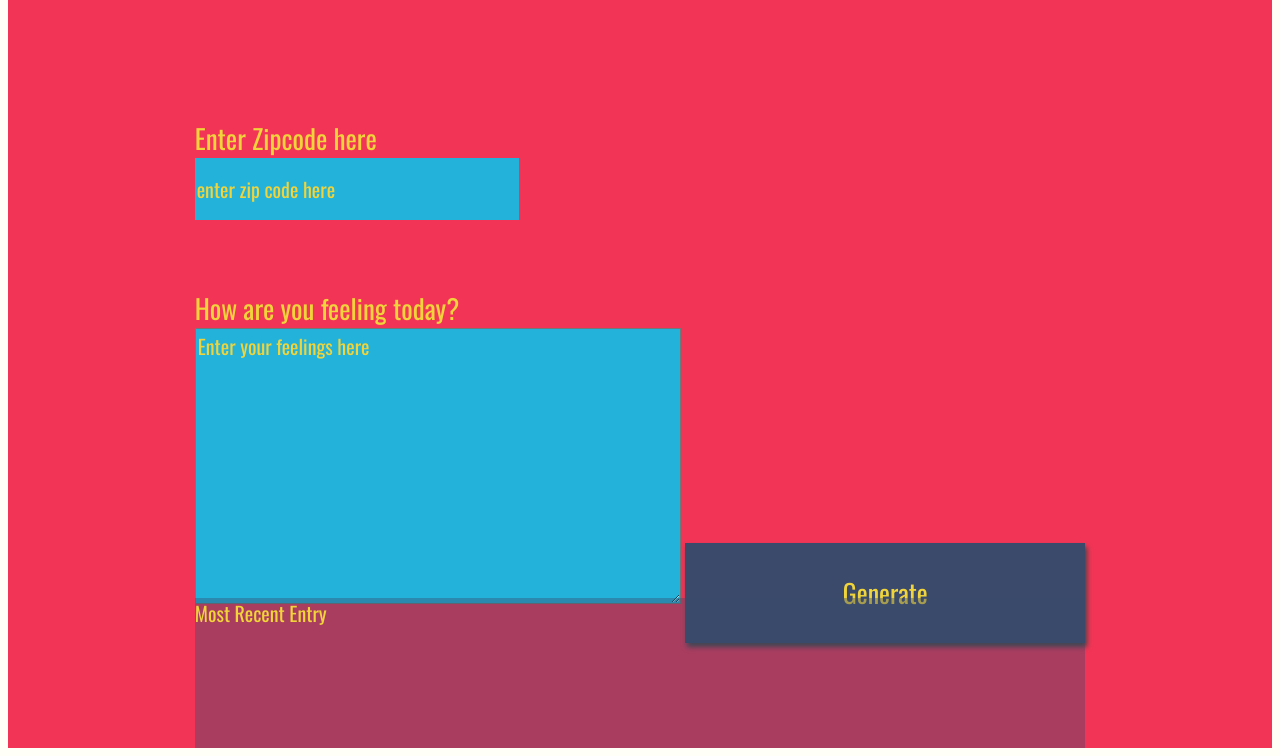
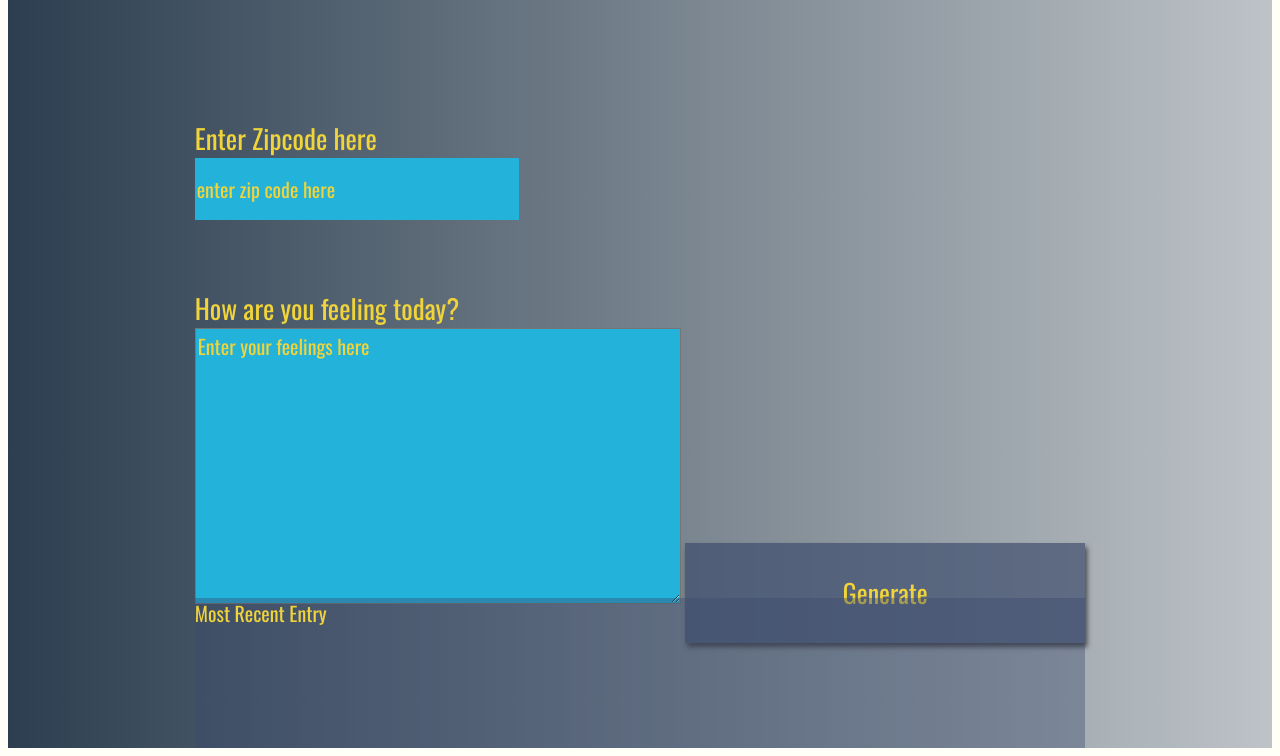
Before and after one commit to OzzieKuda/weather-journal-app, a website: page website/index.html in a window 1280 px wide. Shown: the part 60-816 px from the top of the page. Drawn offline with nearby package versions, Linux system fonts and the light colour scheme; a web font is replaced by a local one.

```diff
--- a/package.json
+++ b/package.json
@@ -18,6 +18,7 @@
   },
   "homepage": "https://github.com/OzzieKuda/weather-journal-app#readme",
   "dependencies": {
+    "body-parser": "^1.19.0",
     "express": "^4.17.1"
   }
 }
--- a/server.js
+++ b/server.js
@@ -2,7 +2,8 @@
 projectData = {};
 
 // Require Express to run server and routes
-const express = require('express');
+const express = require('express'),
+ bodyParser = require("body-parser");
 
 // Start up an instance of app
 const app = express();
--- a/website/style.css
+++ b/website/style.css
@@ -8,12 +8,19 @@
     grid-auto-rows: minmax(150px, auto);
     /* grid-template-columns:  */
     height:100vh;
-    background: #f23557;
+    /* background: #f23557; */
     color: #f0d43a;
     justify-content: center;
     grid-gap: 1em;
     font-size: 20px;
     font-family: 'Oswald', sans-serif;
+    background: #bdc3c7;
+    /* fallback for old browsers */
+    background: -webkit-linear-gradient(to right, #2c3e50, #bdc3c7);
+    /* Chrome 10-25, Safari 5.1-6 */
+    background: linear-gradient(to right, #2c3e50, #bdc3c7);
+    /* W3C, IE 10+/ Edge, Firefox 16+, Chrome 26+, Opera 12+, Safari 7+ */
+
 }
 
 .holder{
@@ -67,13 +74,20 @@
 button{
     width: 400px;
     height: 100px;
-    background: #3b4a6b;
+    background: #3b4a6baa;
     color: #f0d43a;
     font-size: 26px;
     font-family: 'Oswald', sans-serif;
     border: none;
     box-shadow: 2px 4px 5px #444;
 }
+
+button:hover {
+    cursor: pointer;
+    background: #3b4a6b;
+    transition: all 1s ease;
+}
+
 h1{
     font-size: 36px;
 }
```
